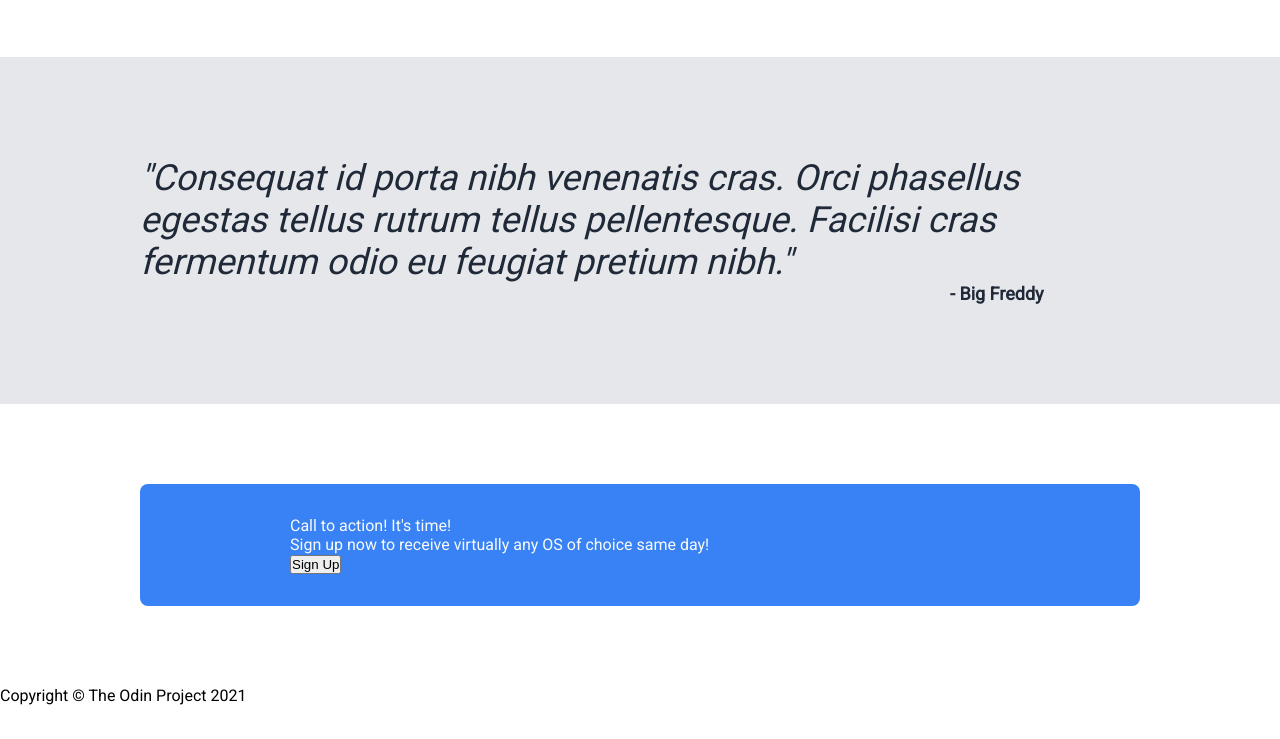
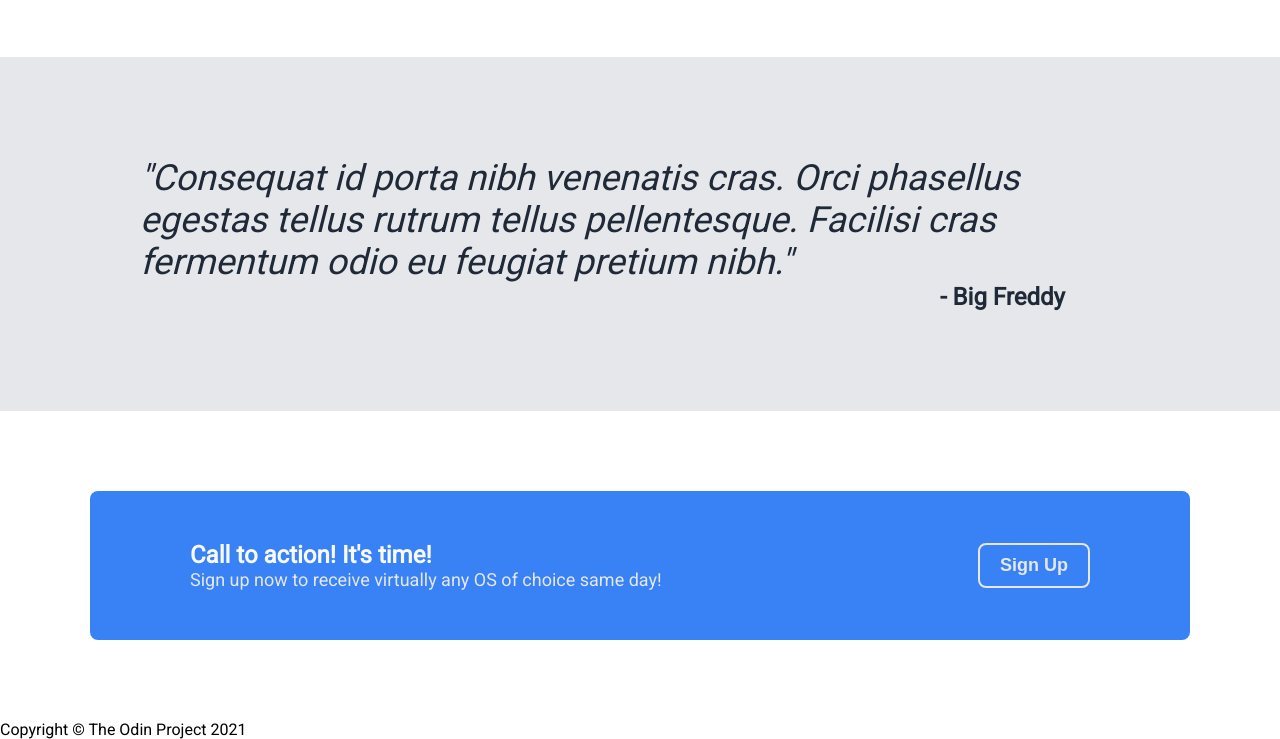
Before and after one commit to psyofrelief/Odin_Project, a plain HTML site: page index.html in a window 1280 px wide. Shown: the part 1164-1903 px from the top of the page. Before the commit the page ends 1869 px from the top, so only its background shows below. Drawn offline with Linux system fonts and the light colour scheme.

Commit message:
Complete layout for call to action, all css included

```diff
--- a/index.html
+++ b/index.html
@@ -67,7 +67,7 @@
         <div class="call">
             <div class="container">
                 <div class="text">
-                    <div>Call to action! It's time!</div>
+                    <h3>Call to action! It's time!</h3>
                     <div>Sign up now to receive virtually any OS of choice same day!</div>
                 </div>
                 <div class="button">
--- a/styles.css
+++ b/styles.css
@@ -197,9 +197,9 @@ max-width: 1000px;
 
 .author {
 align-self: flex-end;
-font-size: 18px;
+font-size: 24px;
 font-weight: bolder;
-min-width: 190px;
+min-width: 200px;
 }
 
 
@@ -212,6 +212,35 @@ background-color: #3882F6;
 color: #F9FAF8;
 margin: 80px auto;
 border-radius: 8px;
-padding: 32px 150px;
-max-width: 1000px;
+padding: 50px 100px;
+max-width: 1100px;
+display: flex;
+justify-content: space-between;
 }
+
+h3 {
+font-size: 24px;
+font-weight: 900;
+color: #F9FAF8;
+}
+
+.text div {
+font-size: 18px;
+color: #E5E7EB;
+font-weight: lighter;
+}
+
+.button  {
+display: flex;
+align-items: center;
+}
+
+.button button {
+color: #E5E7EB;
+border: 2px solid #E5E7EB;
+border-radius: 8px;
+padding: 10px 20px;
+background-color: #3882F6;
+font-size: 18px;
+font-weight: 900;
+}
```
